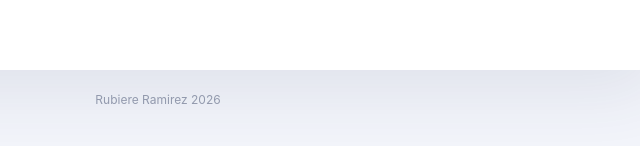
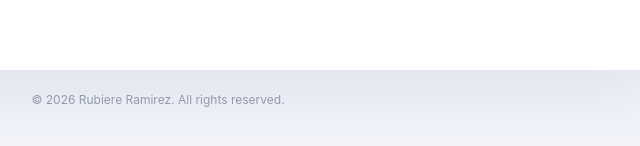
Before and after one commit to Rubi3r3/digi_resume, a plain HTML site: page index.html in a window 1280 px wide. Shown: the part 1431-1577 px from the top of the page, 482-1122 px from the left. Drawn offline with Linux system fonts and the light colour scheme.

Commit message:
updated footer

```diff
--- a/index.html
+++ b/index.html
@@ -118,6 +118,6 @@ SIB’s spatial data repositories with SQL, R, and Python.</li></ul>
   <!--<sect>ion><h2>Technical Skills</h2><div class="skills"> -->
 
 </main>
-</div><footer>Rubiere Ramirez 2026</footer></div>
+</div><footer>© 2026 Rubiere Ramirez. All rights reserved.</footer></div>
 </body>
 </html>
```
